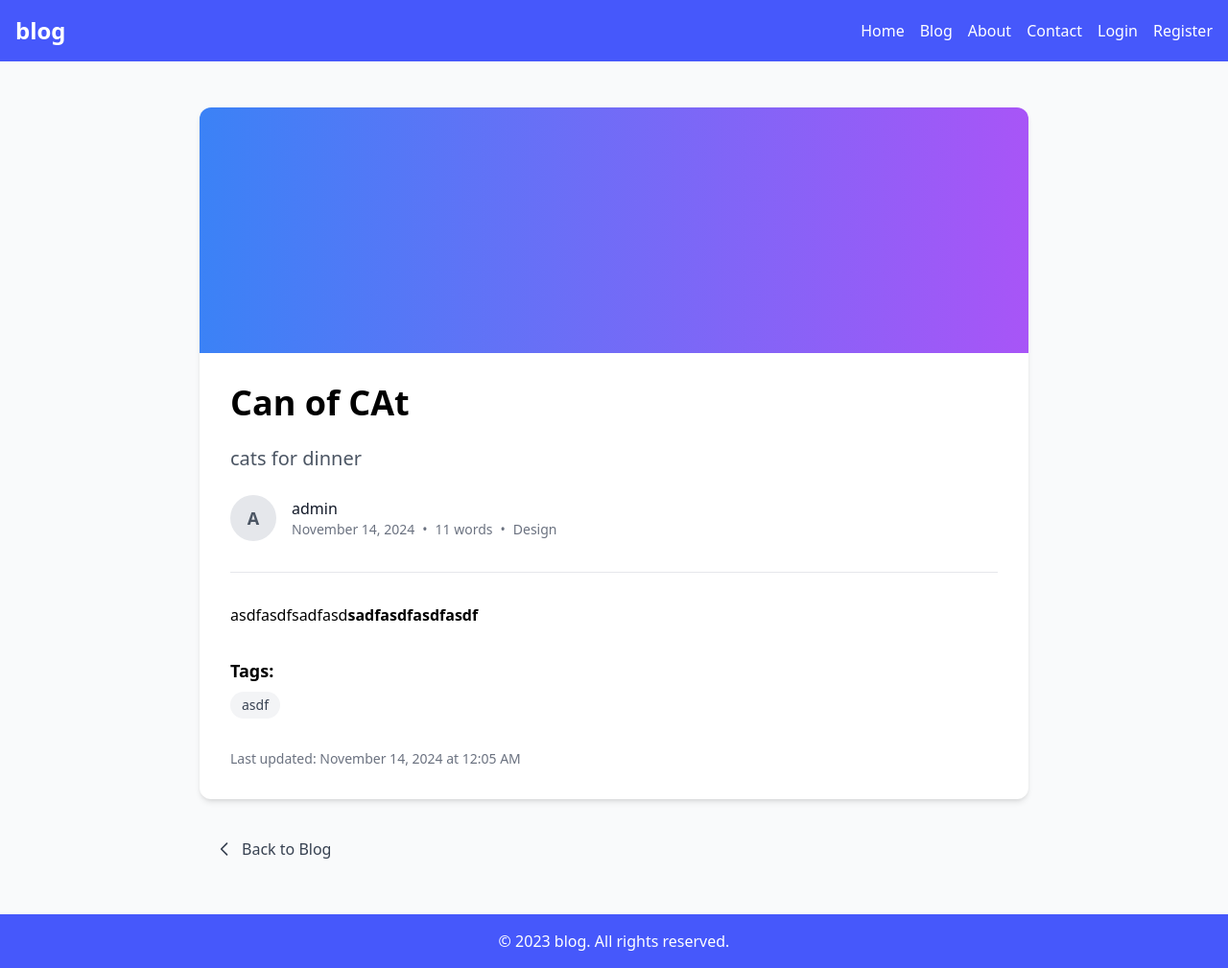
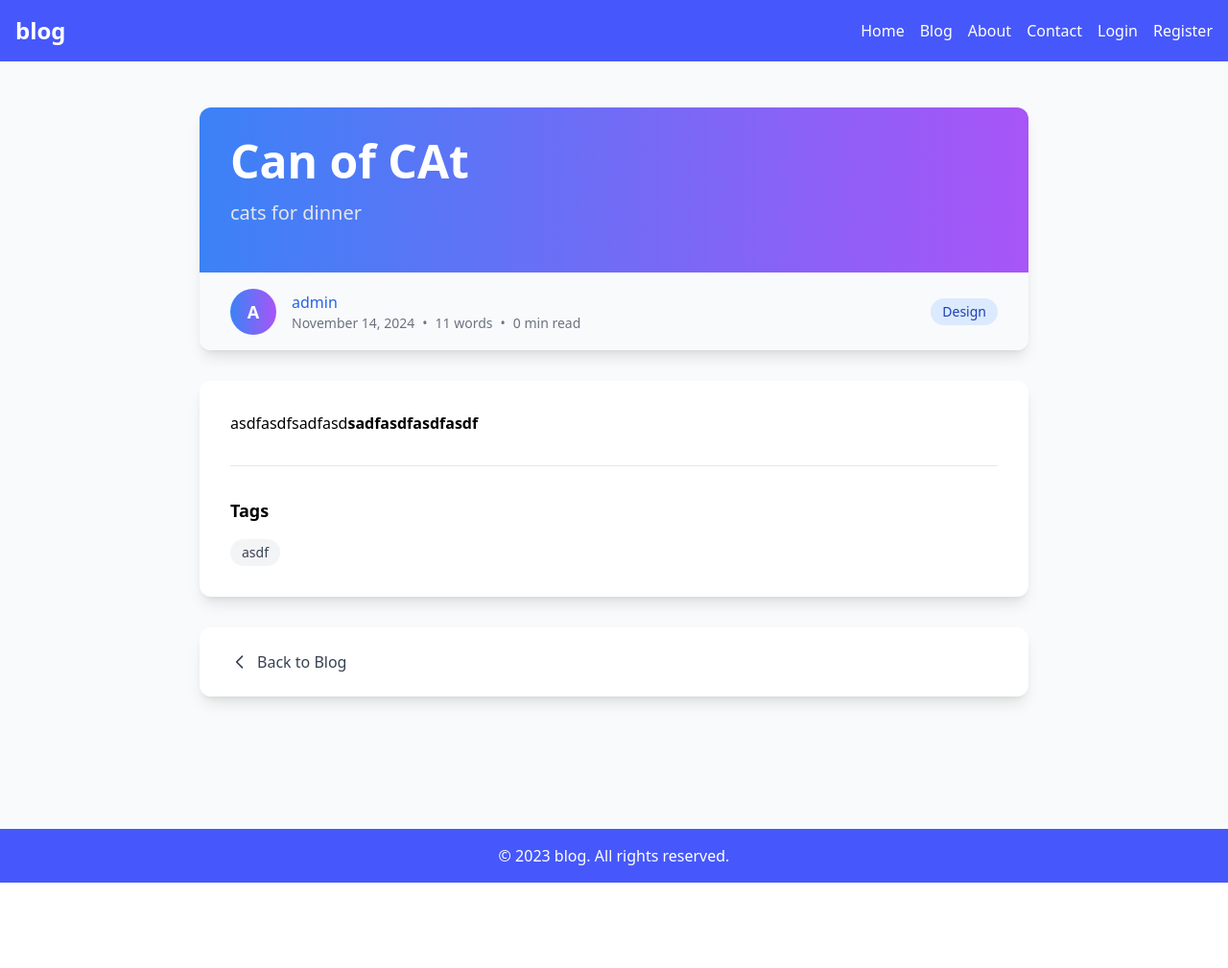
Before and after one commit to JohnathonCrowder/Flask_blog, a Flask app: page /blog/post/1 in a window 1280 px wide. Shown: the whole page at 96% size. After the commit the page ends 920 px from the top, so only its background shows below. Run offline with Flask 3, Linux system fonts and the light colour scheme; data comes from the database, SQL or seed files in the repository; some libraries are stand-ins or nearby versions.

Commit message:
Update post.html

```diff
--- a/app/templates/blog/post.html
+++ b/app/templates/blog/post.html
@@ -3,96 +3,92 @@
 {% block title %}{{ post.title }} - {{ company_name }}{% endblock %}
 
 {% block content %}
-<div class="bg-gray-50 min-h-screen py-12">
+<article class="bg-gray-50 min-h-screen py-12">
     <div class="container mx-auto px-4 max-w-4xl">
-        <!-- Post Header -->
-        <div class="bg-white rounded-xl shadow-md overflow-hidden mb-8">
-            <!-- Featured Image -->
+        <!-- Hero Section -->
+        <header class="bg-white rounded-xl shadow-lg overflow-hidden mb-8">
             {% if post.featured_image_data %}
-            <img src="{{ url_for('blog.serve_image', post_id=post.id) }}"
-                 alt="{{ post.title }}"
-                 class="w-full h-64 object-cover">
+            <div class="relative h-96">
+                <img src="{{ url_for('blog.serve_image', post_id=post.id) }}"
+                     alt="{{ post.title }}"
+                     class="w-full h-full object-cover">
+                <div class="absolute inset-0 bg-gradient-to-t from-black/50 to-transparent"></div>
+                <div class="absolute bottom-0 left-0 right-0 p-8 text-white">
+                    <h1 class="text-4xl md:text-5xl font-bold mb-4">{{ post.title }}</h1>
+                    {% if post.subtitle %}
+                    <p class="text-xl text-gray-200 mb-4">{{ post.subtitle }}</p>
+                    {% endif %}
+                </div>
+            </div>
             {% else %}
-            <div class="h-64 bg-gradient-to-r from-blue-500 to-purple-500"></div>
+            <div class="bg-gradient-to-r from-blue-500 to-purple-500 p-8">
+                <h1 class="text-4xl md:text-5xl font-bold mb-4 text-white">{{ post.title }}</h1>
+                {% if post.subtitle %}
+                <p class="text-xl text-gray-200 mb-4">{{ post.subtitle }}</p>
+                {% endif %}
+            </div>
             {% endif %}
 
-            <div class="p-8">
-                <h1 class="text-4xl font-bold mb-6">{{ post.title }}</h1>
-
-                <!-- Subtitle if exists -->
-                {% if post.subtitle %}
-                <p class="text-xl text-gray-600 mb-6">{{ post.subtitle }}</p>
-                {% endif %}
-
-                <!-- Author Info -->
-                <div class="flex items-center mb-8 border-b border-gray-200 pb-8">
-                    <div class="h-12 w-12 rounded-full bg-gray-200 flex items-center justify-center">
-                        <span class="text-gray-600 font-semibold text-lg">
-                            {{ post.author.username[0].upper() }}
-                        </span>
+            <!-- Metadata Bar -->
+            <div class="border-t border-gray-100 px-8 py-4 flex flex-wrap items-center justify-between bg-gray-50">
+                <div class="flex items-center space-x-4">
+                    <div class="h-12 w-12 rounded-full bg-gradient-to-r from-blue-500 to-purple-500 flex items-center justify-center text-white font-bold text-lg">
+                        {{ post.author.username[0].upper() }}
                     </div>
-                    <div class="ml-4">
-                        <p class="font-medium text-gray-900">
-                            <a href="{{ url_for('blog.author_profile', user_id=post.author.id) }}" class="hover:text-blue-600">
+                    <div>
+                        <p class="font-medium">
+                            <a href="{{ url_for('blog.author_profile', user_id=post.author.id) }}" class="text-blue-600 hover:underline">
                                 {{ post.author.username }}
                             </a>
                         </p>
-                        <div class="flex items-center text-sm text-gray-500">
-                            <span>{{ post.created_at.strftime('%B %d, %Y') }}</span>
-                            <span class="mx-2">•</span>
+                        <div class="flex items-center text-sm text-gray-500 space-x-2">
+                            <time datetime="{{ post.created_at.isoformat() }}">
+                                {{ post.created_at.strftime('%B %d, %Y') }}
+                            </time>
+                            <span>•</span>
                             <span>{{ post.content|wordcount }} words</span>
-                            {% if post.category %}
-                            <span class="mx-2">•</span>
-                            <span>{{ post.category }}</span>
-                            {% endif %}
+                            <span>•</span>
+                            <span>{{ (post.content|wordcount / 200)|round|int }} min read</span>
                         </div>
                     </div>
                 </div>
 
-                <!-- Status Badge (if user is author or admin) -->
-                {% if current_user.is_authenticated and (current_user.id == post.author.id or current_user.is_administrator()) %}
-                <div class="mb-6">
-                    <span class="px-3 py-1 text-sm font-semibold rounded-full
-                        {% if post.status == 'published' %}
-                            bg-green-100 text-green-800
-                        {% else %}
-                            bg-yellow-100 text-yellow-800
-                        {% endif %}">
-                        {{ post.status.capitalize() }}
-                    </span>
-                </div>
+                {% if post.category %}
+                <span class="px-3 py-1 rounded-full text-sm font-medium bg-blue-100 text-blue-800">
+                    {{ post.category }}
+                </span>
                 {% endif %}
+            </div>
+        </header>
 
-                <!-- Post Content -->
+        <!-- Main Content -->
+        <div class="bg-white rounded-xl shadow-lg overflow-hidden mb-8">
+            <div class="p-8">
+                <!-- Article Content -->
                 <div class="prose prose-lg max-w-none">
                     {{ post.content|safe }}
                 </div>
 
                 <!-- Tags -->
                 {% if post.tags %}
-                <div class="mt-8">
-                    <h3 class="text-lg font-semibold mb-2">Tags:</h3>
+                <div class="mt-8 pt-8 border-t">
+                    <h3 class="text-lg font-semibold mb-4">Tags</h3>
                     <div class="flex flex-wrap gap-2">
                         {% for tag in post.tag_list %}
-                        <span class="px-3 py-1 bg-gray-100 text-gray-700 rounded-full text-sm">
+                        <span class="px-3 py-1 bg-gray-100 text-gray-700 rounded-full text-sm hover:bg-gray-200 transition duration-200">
                             {{ tag }}
                         </span>
                         {% endfor %}
                     </div>
                 </div>
                 {% endif %}
-
-                <!-- Metadata -->
-                <div class="mt-8 text-sm text-gray-500">
-                    <p>Last updated: {{ post.updated_at.strftime('%B %d, %Y at %I:%M %p') }}</p>
-                </div>
             </div>
         </div>
 
-        <!-- Actions -->
-        <div class="flex justify-between items-center">
+        <!-- Action Bar -->
+        <div class="bg-white rounded-xl shadow-lg p-4 flex justify-between items-center">
             <a href="{{ url_for('blog.index') }}"
-               class="inline-flex items-center px-4 py-2 rounded-lg text-gray-700 hover:bg-gray-100 transition-colors duration-300">
+               class="inline-flex items-center px-4 py-2 rounded-lg text-gray-700 hover:bg-gray-100 transition duration-200">
                 <svg class="w-5 h-5 mr-2" fill="none" stroke="currentColor" viewBox="0 0 24 24">
                     <path stroke-linecap="round" stroke-linejoin="round" stroke-width="2" d="M15 19l-7-7 7-7"></path>
                 </svg>
@@ -102,8 +98,7 @@
             {% if current_user.is_authenticated and (current_user.id == post.author.id or current_user.is_administrator()) %}
             <div class="flex space-x-4">
                 <a href="{{ url_for('blog.edit', post_id=post.id) }}"
-                   class="inline-flex items-center px-4 py-2 rounded-lg text-white transition-colors duration-300"
-                   style="background-color: #4658fb;">
+                   class="inline-flex items-center px-4 py-2 rounded-lg text-blue-600 hover:bg-blue-50 transition duration-200">
                     <svg class="w-5 h-5 mr-2" fill="none" stroke="currentColor" viewBox="0 0 24 24">
                         <path stroke-linecap="round" stroke-linejoin="round" stroke-width="2" d="M11 5H6a2 2 0 00-2 2v11a2 2 0 002 2h11a2 2 0 002-2v-5m-1.414-9.414a2 2 0 112.828 2.828L11.828 15H9v-2.828l8.586-8.586z"></path>
                     </svg>
@@ -112,7 +107,7 @@
 
                 <form action="{{ url_for('blog.delete', post_id=post.id) }}" method="POST" class="inline">
                     <button type="submit"
-                            class="inline-flex items-center px-4 py-2 rounded-lg text-white bg-red-600 hover:bg-red-700 transition-colors duration-300"
+                            class="inline-flex items-center px-4 py-2 rounded-lg text-red-600 hover:bg-red-50 transition duration-200"
                             onclick="return confirm('Are you sure you want to delete this post?')">
                         <svg class="w-5 h-5 mr-2" fill="none" stroke="currentColor" viewBox="0 0 24 24">
                             <path stroke-linecap="round" stroke-linejoin="round" stroke-width="2" d="M19 7l-.867 12.142A2 2 0 0116.138 21H7.862a2 2 0 01-1.995-1.858L5 7m5 4v6m4-6v6m1-10V4a1 1 0 00-1-1h-4a1 1 0 00-1 1v3M4 7h16"></path>
@@ -124,5 +119,5 @@
             {% endif %}
         </div>
     </div>
-</div>
+</article>
 {% endblock %}
```
